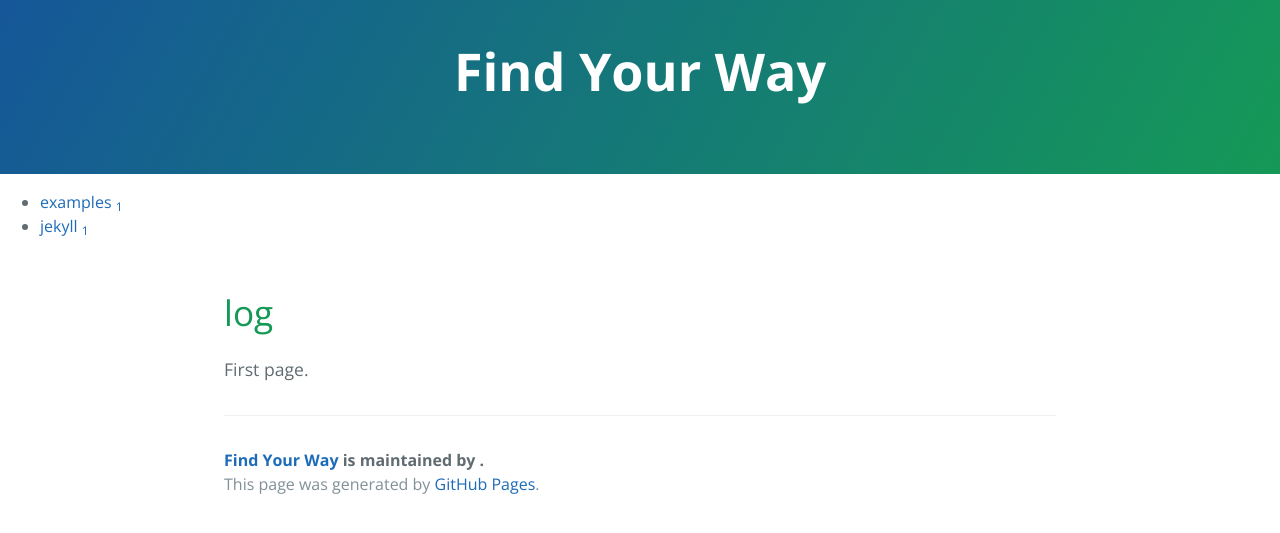
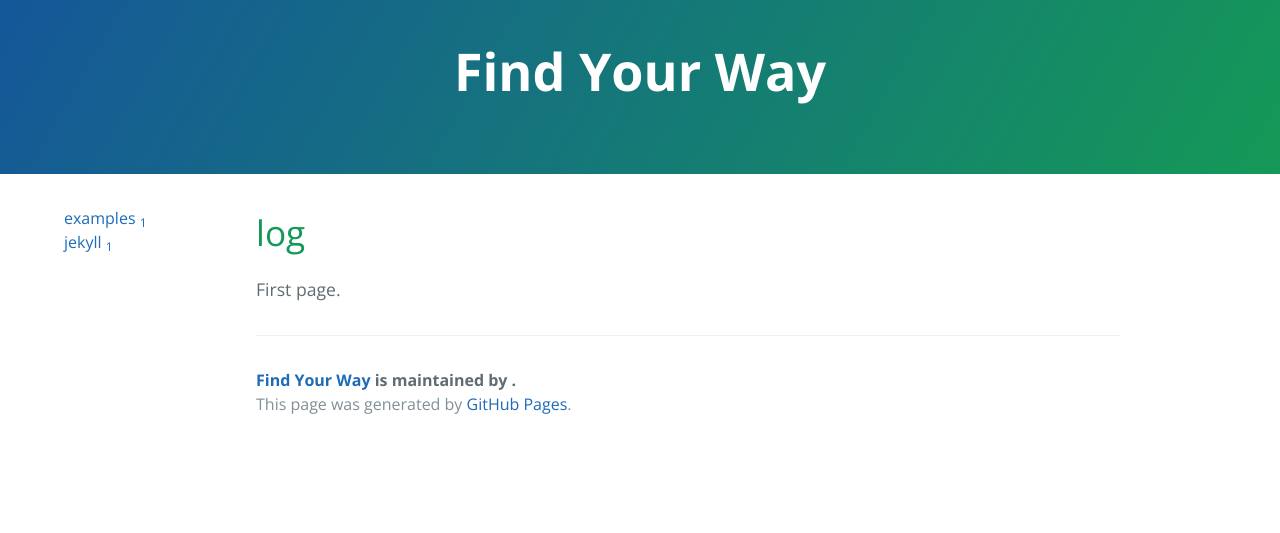
Before and after one commit to yo1000/blog.yo1000.com, a Jekyll site: the page built from README.md, in a window 1280 px wide. Shown: the top 533 px of the page. Built offline with Jekyll 4.4.1, drawn with Linux system fonts in a browser that asks for light colours; our own code applies the rules of GitHub Pages for plain Markdown files.

Commit message:
Update overwrite.css

```diff
--- a/css/overwrite.css
+++ b/css/overwrite.css
@@ -1,3 +1,35 @@
 .page-header {
   padding: 2rem 6rem;
 }
+
+@media screen and (min-width: 64em) {
+  .main-content {
+    padding-right: 4rem;
+    margin-left: 10rem;
+  }
+
+  .category-content {
+    float: left;
+    padding: 2rem 2rem 2rem 4rem;
+    margin: 0 auto;
+  }
+
+  .category-content ul {
+    width: 140px;
+    padding: 0;
+    margin: 0;
+    list-style: none;
+  }
+}
+
+@media screen and (max-width: 42em) {
+  .category-content {
+    display: none;
+  }
+}
+
+@media screen and (min-width: 42em) and (max-width: 64em) {
+  .category-content {
+    display: none;
+  }
+}
```
